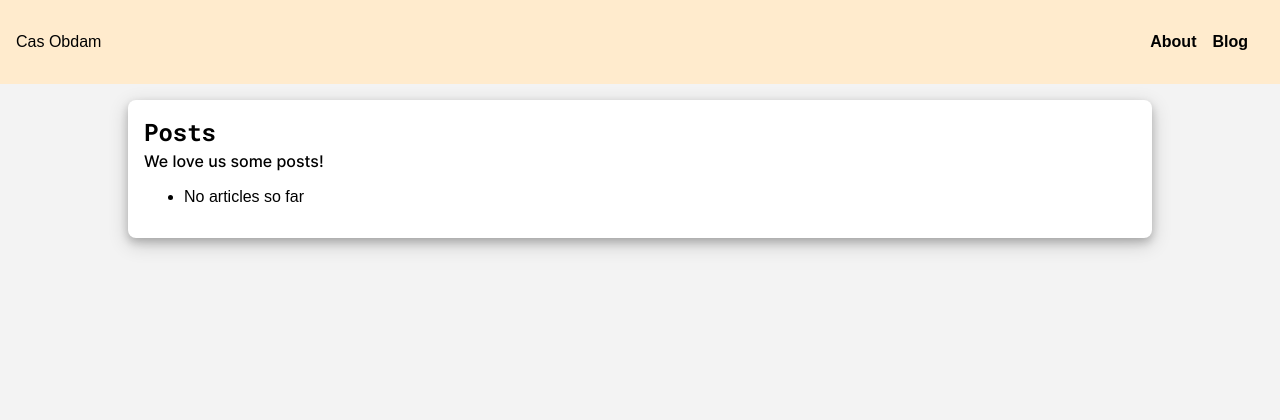
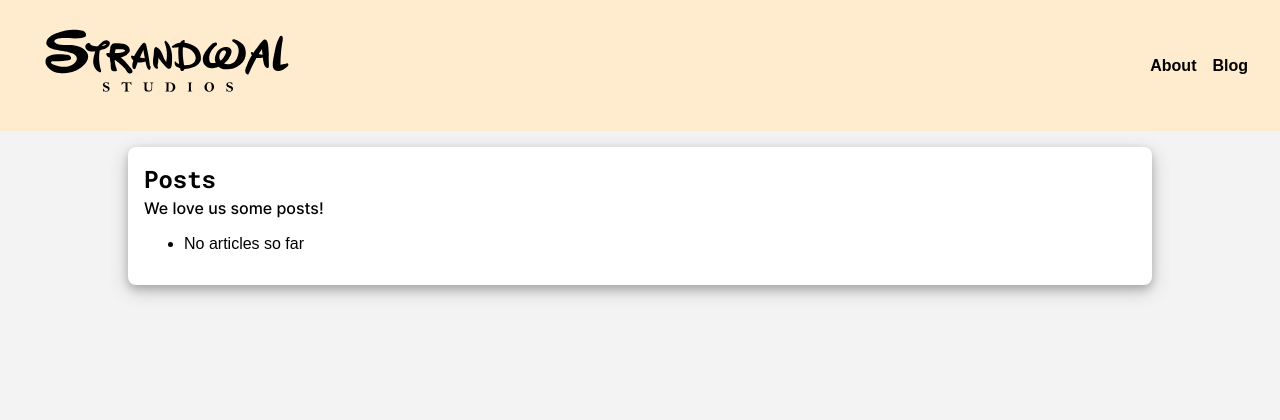
Before and after one commit to Obdam/jotacross, a Flask app: page / in a window 1280 px wide. Shown: the top 420 px of the page. Run offline with Flask 2, Linux system fonts and the light colour scheme.

Commit message:
Added SVG

```diff
--- a/static/css/stylesheet.css
+++ b/static/css/stylesheet.css
@@ -84,6 +84,12 @@ header a {
     text-decoration: none;
     margin-left: 1rem;
     color: var(--black);
+}
+
+header > a > img {
+    width: 100%;
+    height: auto;
+    /* https://css-tricks.com/scale-svg/ */
 }
 
 header nav {
--- a/templates/main.html
+++ b/templates/main.html
@@ -12,7 +12,9 @@
 <body>
 
     <header>
-        <a class="nav-logo" href="{{ url_for('home')}}">Cas Obdam</a>
+        <a class="nav-logo" href="{{ url_for('home')}}">
+            <img src="{{ url_for('static', filename='images/StrandwalStudios.svg') }}" alt="JotaCross 2022 Logo">
+        </a>
         <input class="menu-btn" type="checkbox" id="menu-btn" />
         <label class="menu-icon" for="menu-btn">
             <span class="navicon" />
```
Also changed, not shown: static/images/StrandwalStudios.svg (added).
